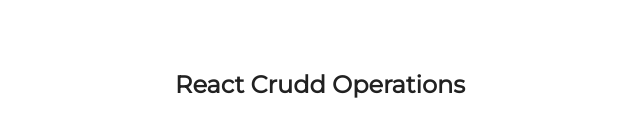
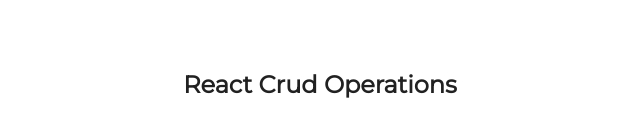
Before and after one commit to sharukhsm/crud, a React (Create React App) app: page / in a window 1280 px wide. Shown: the part 315-452 px from the top of the page, without its empty margins (320-960 px from the left). Built offline with nearby package versions, Linux system fonts and the light colour scheme.

Commit message:
add crud components

```diff
--- a/package.json
+++ b/package.json
@@ -9,6 +9,8 @@
     "react": "^17.0.2",
     "react-dom": "^17.0.2",
     "react-scripts": "4.0.3",
+    "semantic-ui-css": "^2.4.1",
+    "semantic-ui-react": "^2.0.3",
     "web-vitals": "^1.1.2"
   },
   "scripts": {
--- a/src/App.js
+++ b/src/App.js
@@ -1,11 +1,9 @@
 import "./App.css";
-//Semanti ui
-import "semantic-ui-css/semantic.min.css";
 
 function App() {
   return (
     <div className="main">
-      <h2 className="main-header"> React Crudd Operations</h2>
+      <h2 className="main-header"> React Crud Operations</h2>
     </div>
   );
 }
```
Also changed, not shown: src/index.js (+8 -6 lines), src/components/create.js (added), src/components/read.js (added), src/components/update.js (added), 1 other file (tests, documents, lock files or other folders).
